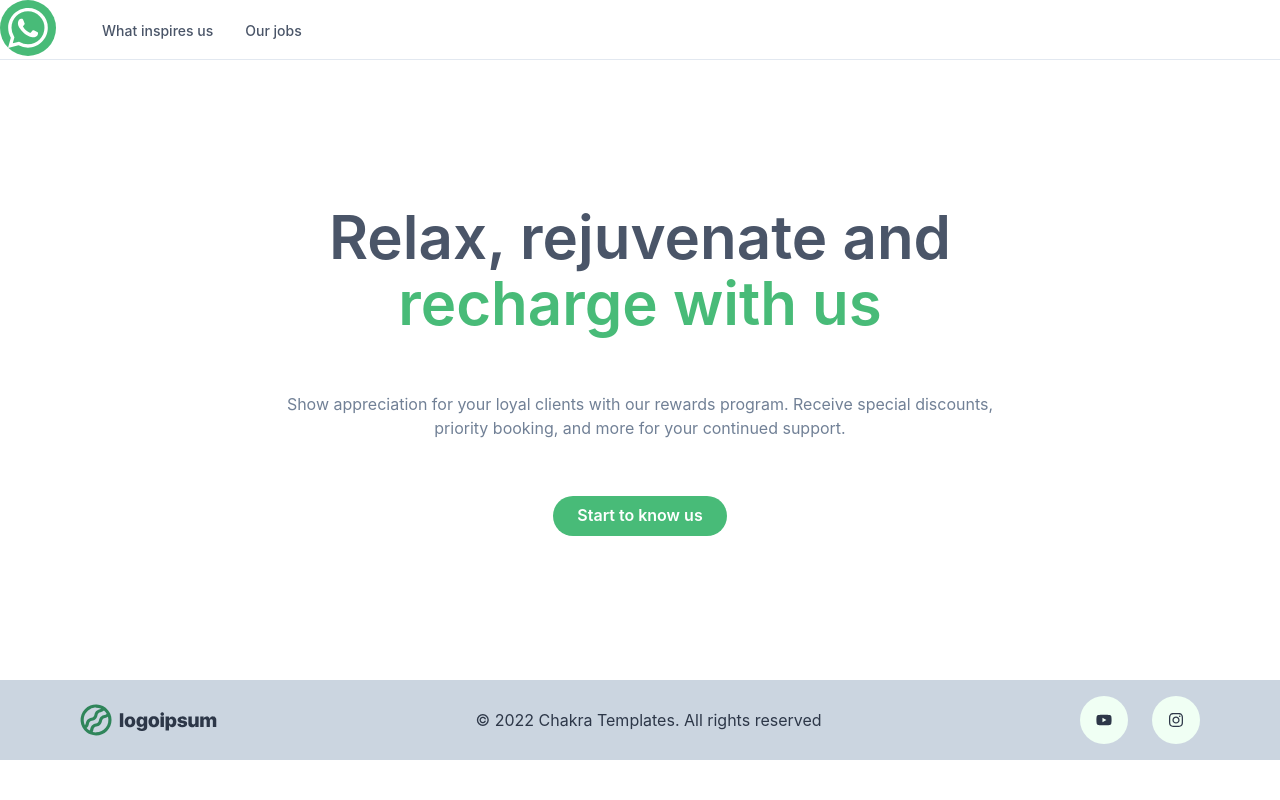
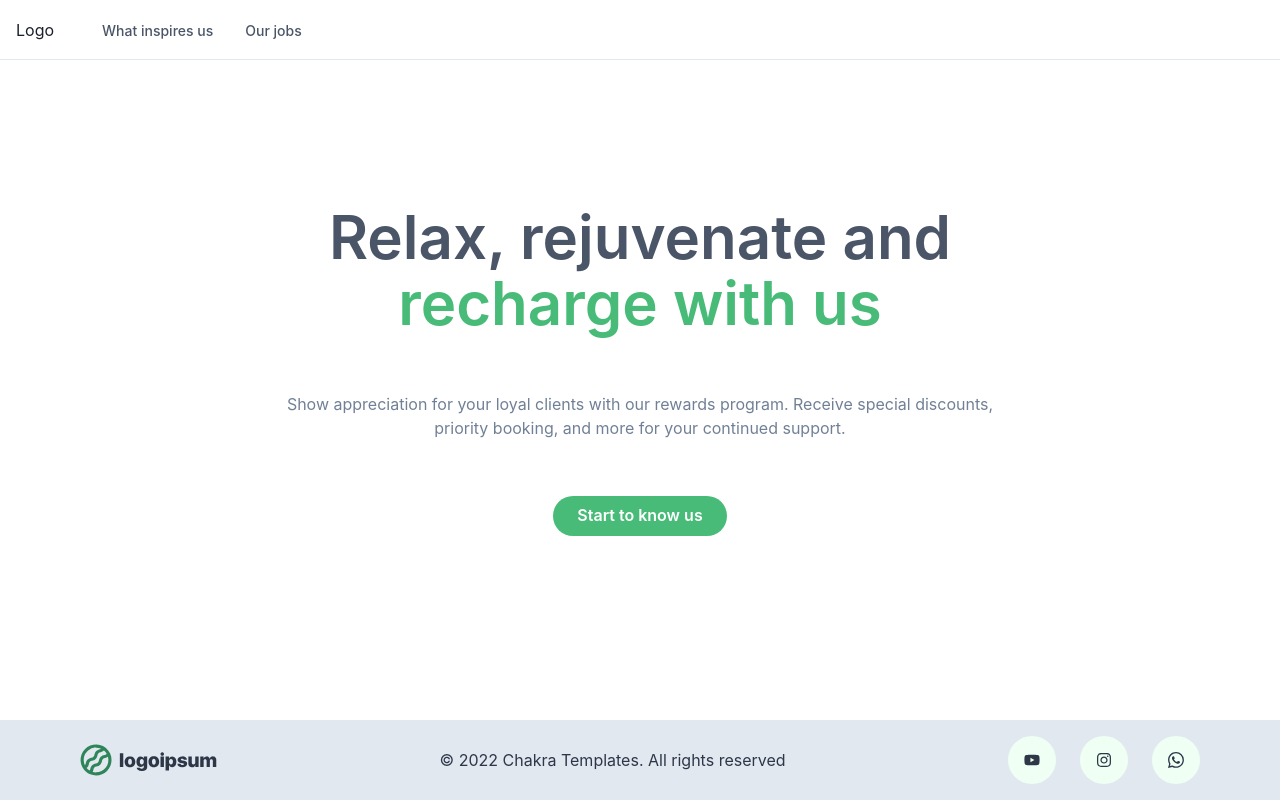
Before and after one commit to Matuzay32/sergio-pagina, a Next.js app: page / in a window 1280 px wide. Built offline with nearby package versions, Linux system fonts and the light colour scheme.

Commit message:
whats integrado

```diff
--- a/components/ WhatsApp /WhatsApp.jsx
+++ /dev/null
@@ -1,50 +0,0 @@
-import React from "react";
-import {
-	Box,
-	chakra,
-	Container,
-	Stack,
-	Text,
-	useColorModeValue,
-	VisuallyHidden,
-} from "@chakra-ui/react";
-
-export default function WhatsApp({
-	children,
-	label,
-	href,
-}) {
-	return (
-		<chakra.button
-			top={0}
-			pos={"absolute"}
-			bg={useColorModeValue(
-				"linkHeader.400",
-				"whiteAlpha.200"
-			)}
-			fontSize={"40px"}
-			color={"white"}
-			rounded={"full"}
-			w={"3.5rem"}
-			h={"3.5rem"}
-			cursor={"pointer"}
-			as={"a"}
-			href={href}
-			display={"inline-flex"}
-			alignItems={"center"}
-			justifyContent={"center"}
-			transition={"background 0.3s ease"}
-			_hover={{
-				color: "white",
-				bg: useColorModeValue(
-					"linkHeader.400",
-					"whiteAlpha.200"
-				),
-				transform: "  scale(1.4);",
-				transition: "all 1s",
-			}}>
-			<VisuallyHidden>{label}</VisuallyHidden>
-			{children}
-		</chakra.button>
-	);
-}
--- a/components/paginaInicial/Contenedor.jsx
+++ b/components/paginaInicial/Contenedor.jsx
@@ -1,8 +1,6 @@
 import React from "react";
 import Footer from "./Footer";
 import Header from "./Header";
-import WhatsApp from "../ WhatsApp /WhatsApp";
-import { BsWhatsapp } from "react-icons/bs";
 import { Box } from "@chakra-ui/react";
 
 export default function Contenedor({ children }) {
--- a/components/paginaInicial/Footer.jsx
+++ b/components/paginaInicial/Footer.jsx
@@ -13,6 +13,7 @@ import {
 	FaYoutube,
 } from "react-icons/fa";
 import { ReactNode } from "react";
+import { BsWhatsapp } from "react-icons/bs";
 
 const Logo = () => {
 	return (
@@ -50,6 +51,8 @@ const Redes = ({ children, label, href }) => {
 			justifyContent={"center"}
 			transition={"background 0.3s ease"}
 			_hover={{
+				fontSize: "33px",
+
 				color: "white",
 				bg: useColorModeValue(
 					"linkHeader.400",
@@ -58,6 +61,8 @@ const Redes = ({ children, label, href }) => {
 				transform: "  scale(1.7);",
 				transition: "all 1s",
 			}}>
+			<VisuallyHidden>{label}</VisuallyHidden>
+
 			{children}
 		</chakra.button>
 	);
@@ -67,7 +72,10 @@ export default function Footer() {
 	return (
 		<Box
 			h={"auto"}
-			bg={useColorModeValue("gray.300", "gray.900")}
+			position="fixed"
+			bottom={0}
+			w={"100%"}
+			bg={useColorModeValue("footerBg.200", "gray.900")}
 			color={useColorModeValue("gray.700", "gray.200")}>
 			<Container
 				as={Stack}
@@ -99,6 +107,12 @@ export default function Footer() {
 						}>
 						<FaInstagram />
 					</Redes>
+
+					<Redes
+						label={"WhatsApp"}
+						href={"https://wa.me/541159497891"}>
+						<BsWhatsapp />
+					</Redes>
 				</Stack>
 			</Container>
 		</Box>
--- a/package.json
+++ b/package.json
@@ -21,6 +21,7 @@
     "next": "13.1.6",
     "react": "18.2.0",
     "react-dom": "18.2.0",
-    "react-icons": "^4.7.1"
+    "react-icons": "^4.7.1",
+    "react-sticky": "^6.0.3"
   }
 }
--- a/pages/index.js
+++ b/pages/index.js
@@ -1,22 +1,13 @@
+import Sticky from "react-sticky";
 import React from "react";
 import Contenedor from "../components/paginaInicial/Contenedor";
-import Header from "../components/paginaInicial/Header";
 import Hero from "../components/paginaInicial/Hero";
-import WhatsApp from "../components/ WhatsApp /WhatsApp";
-import { BsWhatsapp } from "react-icons/bs";
 
 export default function index() {
 	return (
 		<>
 			<Contenedor>
 				<Hero></Hero>
-				<WhatsApp
-					label={"WhatsApp"}
-					href={
-						"https://youtube.com/@mecual_massage6625?feature=shares"
-					}>
-					<BsWhatsapp />
-				</WhatsApp>
 			</Contenedor>
 		</>
 	);
--- a/theme.js
+++ b/theme.js
@@ -16,6 +16,13 @@ const colors = {
 		400: "#48BB78",
 		500: "#38A169",
 	},
+
+	footerBg: {
+		50: "#F0FFF4",
+		400: "#A0AEC0",
+		100: "#EDF2F7",
+		200: "#E2E8F0",
+	},
 };
 
 export const tema = extendTheme({ colors });
```
Also changed, not shown: 1 other file (tests, documents, lock files or other folders).
